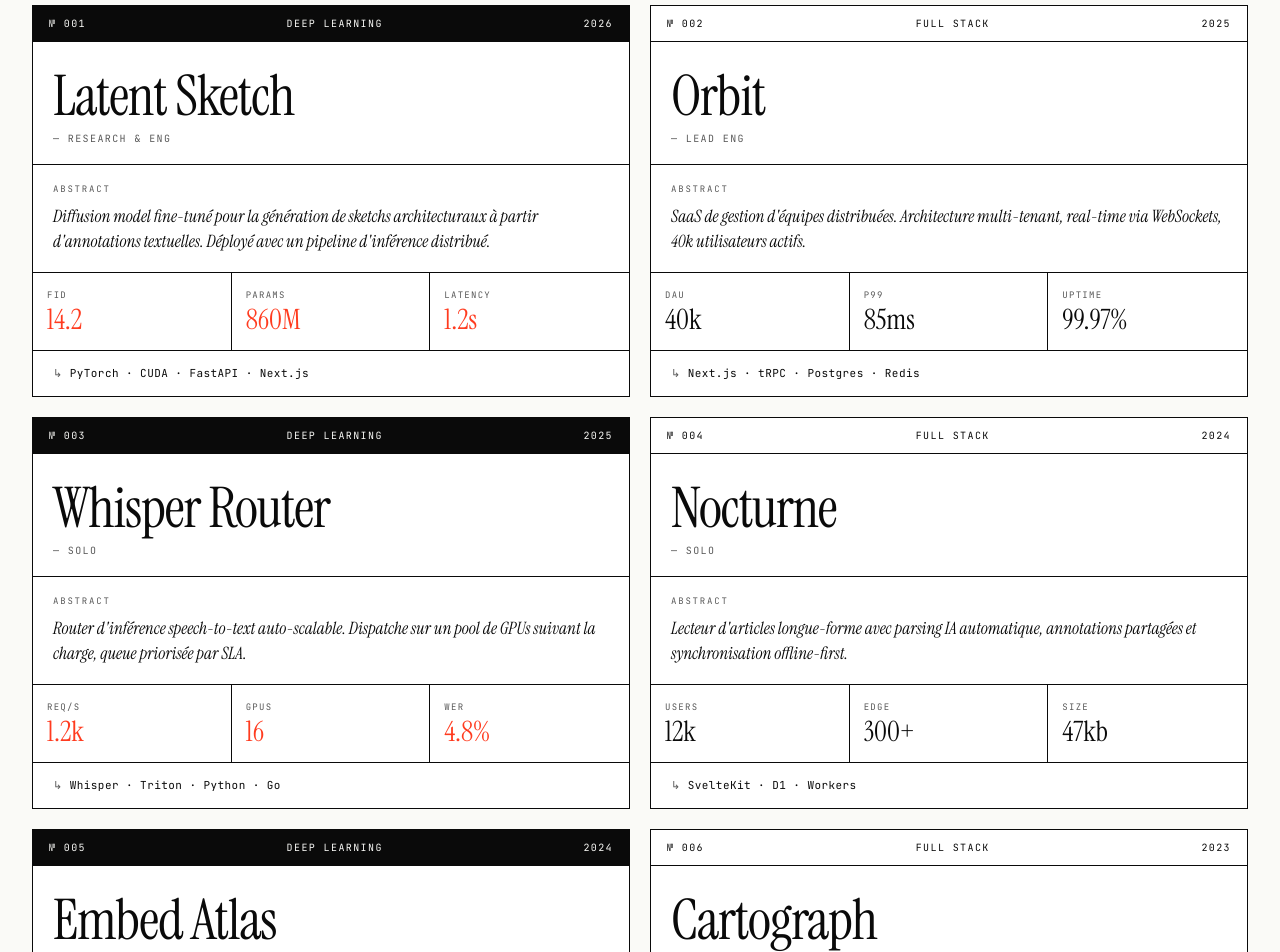
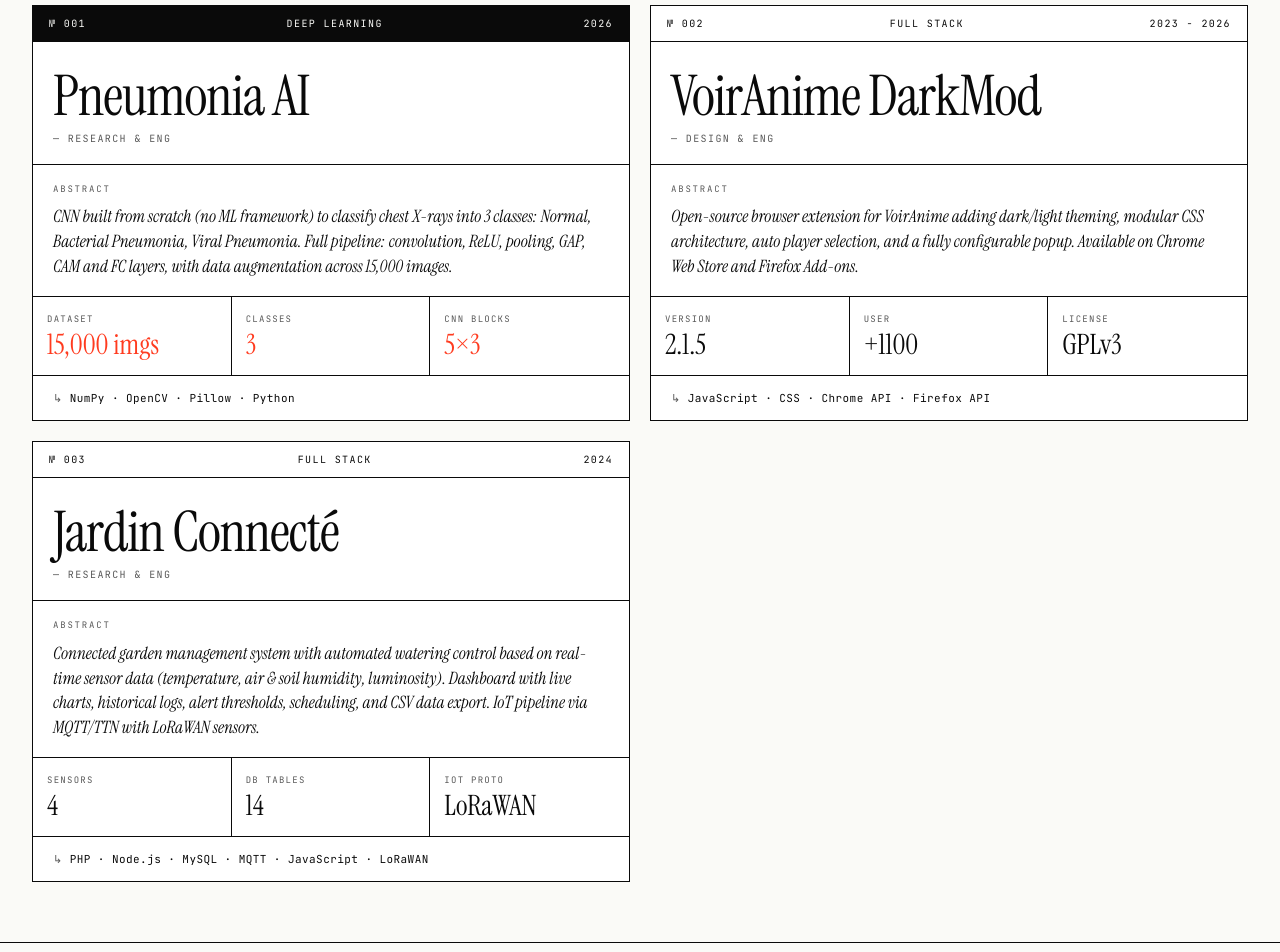
Before and after one commit to Oriloo/portfolio-2026-04, a React (Vite) app: page / in a window 1280 px wide. Shown: the part 1600-2552 px from the top of the page. Built offline with nearby package versions, Linux system fonts and the light colour scheme.

Commit message:
feat: update project entries

```diff
--- a/src/data/projects.ts
+++ b/src/data/projects.ts
@@ -2,87 +2,45 @@ import type { Project } from './types'
 
 export const projects: Project[] = [
     {
-        id:    'p1',
-        title: 'Latent Sketch',
+        id:    'p3',
+        title: 'Pneumonia AI',
         kind:  'Deep Learning',
         year:  '2026',
         role:  'Research & Eng',
-        stack: ['PyTorch', 'CUDA', 'FastAPI', 'Next.js'],
-        desc:  "Diffusion model fine-tuné pour la génération de sketchs architecturaux à partir d'annotations textuelles. Déployé avec un pipeline d'inférence distribué.",
+        stack: ['NumPy', 'OpenCV', 'Pillow', 'Python'],
+        desc:  "CNN built from scratch (no ML framework) to classify chest X-rays into 3 classes: Normal, Bacterial Pneumonia, Viral Pneumonia. Full pipeline: convolution, ReLU, pooling, GAP, CAM and FC layers, with data augmentation across 15,000 images.",
         metrics: [
-            { k: 'FID',     v: '14.2' },
-            { k: 'params',  v: '860M' },
-            { k: 'latency', v: '1.2s' },
+            { k: 'dataset',    v: '15,000 imgs' },
+            { k: 'classes',    v: '3'           },
+            { k: 'CNN blocks', v: '5×3'         },
         ],
     },
     {
         id:    'p2',
-        title: 'Orbit',
+        title: 'VoirAnime DarkMod',
         kind:  'Full Stack',
-        year:  '2025',
-        role:  'Lead eng',
-        stack: ['Next.js', 'tRPC', 'Postgres', 'Redis'],
-        desc:  "SaaS de gestion d'équipes distribuées. Architecture multi-tenant, real-time via WebSockets, 40k utilisateurs actifs.",
+        year:  '2023 - 2026',
+        role:  'Design & Eng',
+        stack: ['JavaScript', 'CSS', 'Chrome API', 'Firefox API'],
+        desc:  "Open-source browser extension for VoirAnime adding dark/light theming, modular CSS architecture, auto player selection, and a fully configurable popup. Available on Chrome Web Store and Firefox Add-ons.",
         metrics: [
-            { k: 'DAU',    v: '40k'    },
-            { k: 'p99',    v: '85ms'   },
-            { k: 'uptime', v: '99.97%' },
+            { k: 'version',  v: '2.1.5' },
+            { k: 'user',     v: '+1100' },
+            { k: 'license',  v: 'GPLv3' },
         ],
     },
     {
-        id:    'p3',
-        title: 'Whisper Router',
-        kind:  'Deep Learning',
-        year:  '2025',
-        role:  'Solo',
-        stack: ['Whisper', 'Triton', 'Python', 'Go'],
-        desc:  "Router d'inférence speech-to-text auto-scalable. Dispatche sur un pool de GPUs suivant la charge, queue priorisée par SLA.",
-        metrics: [
-            { k: 'req/s', v: '1.2k'  },
-            { k: 'GPUs',  v: '16'    },
-            { k: 'WER',   v: '4.8%'  },
-        ],
-    },
-    {
-        id:    'p4',
-        title: 'Nocturne',
+        id:    'p1',
+        title: 'Jardin Connecté',
         kind:  'Full Stack',
         year:  '2024',
-        role:  'Solo',
-        stack: ['SvelteKit', 'D1', 'Workers'],
-        desc:  "Lecteur d'articles longue-forme avec parsing IA automatique, annotations partagées et synchronisation offline-first.",
+        role:  'Research & Eng',
+        stack: ['PHP', 'Node.js', 'MySQL', 'MQTT', 'JavaScript', 'LoRaWAN'],
+        desc:  "Connected garden management system with automated watering control based on real-time sensor data (temperature, air & soil humidity, luminosity). Dashboard with live charts, historical logs, alert thresholds, scheduling, and CSV data export. IoT pipeline via MQTT/TTN with LoRaWAN sensors.",
         metrics: [
-            { k: 'users', v: '12k'  },
-            { k: 'edge',  v: '300+' },
-            { k: 'size',  v: '47kb' },
-        ],
-    },
-    {
-        id:    'p5',
-        title: 'Embed Atlas',
-        kind:  'Deep Learning',
-        year:  '2024',
-        role:  'Co-founder',
-        stack: ['PyTorch', 'FAISS', 'Rust', 'WebGL'],
-        desc:  "Visualiseur d'espaces latents haute dimension. Projection UMAP en streaming sur des corpus de 10M+ embeddings, navigable dans le navigateur.",
-        metrics: [
-            { k: 'points', v: '10M'    },
-            { k: 'fps',    v: '60'     },
-            { k: 'dims',   v: '1536→2' },
-        ],
-    },
-    {
-        id:    'p6',
-        title: 'Cartograph',
-        kind:  'Full Stack',
-        year:  '2023',
-        role:  'Tech lead',
-        stack: ['React', 'Mapbox', 'PostGIS', 'Node'],
-        desc:  "Outil de cartographie collaborative pour les ONG. Édition simultanée de couches géospatiales, versioning à la Git.",
-        metrics: [
-            { k: 'orgs',   v: '28'   },
-            { k: 'layers', v: '2.3k' },
-            { k: 'MRR',    v: '€24k' },
+            { k: 'sensors',   v: '4'       },
+            { k: 'DB tables', v: '14'      },
+            { k: 'IoT proto', v: 'LoRaWAN' },
         ],
     },
 ]
```
